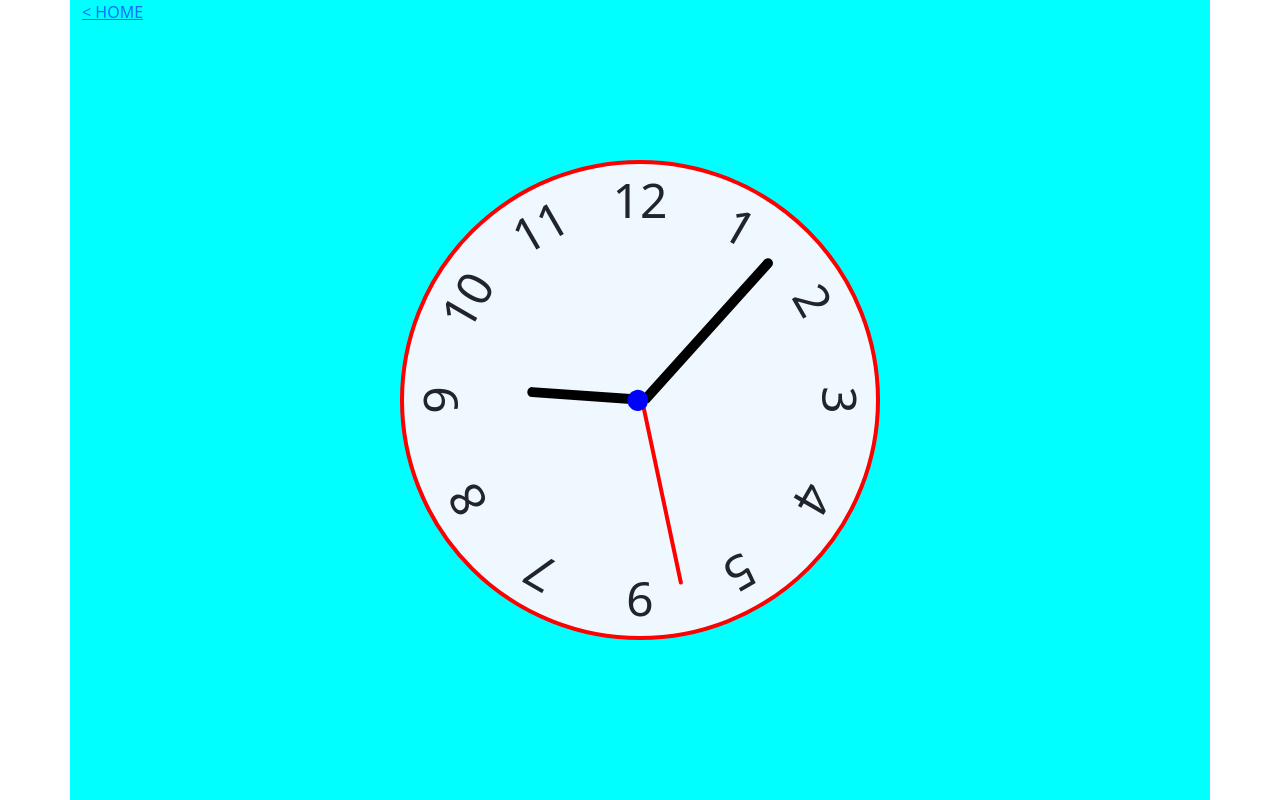
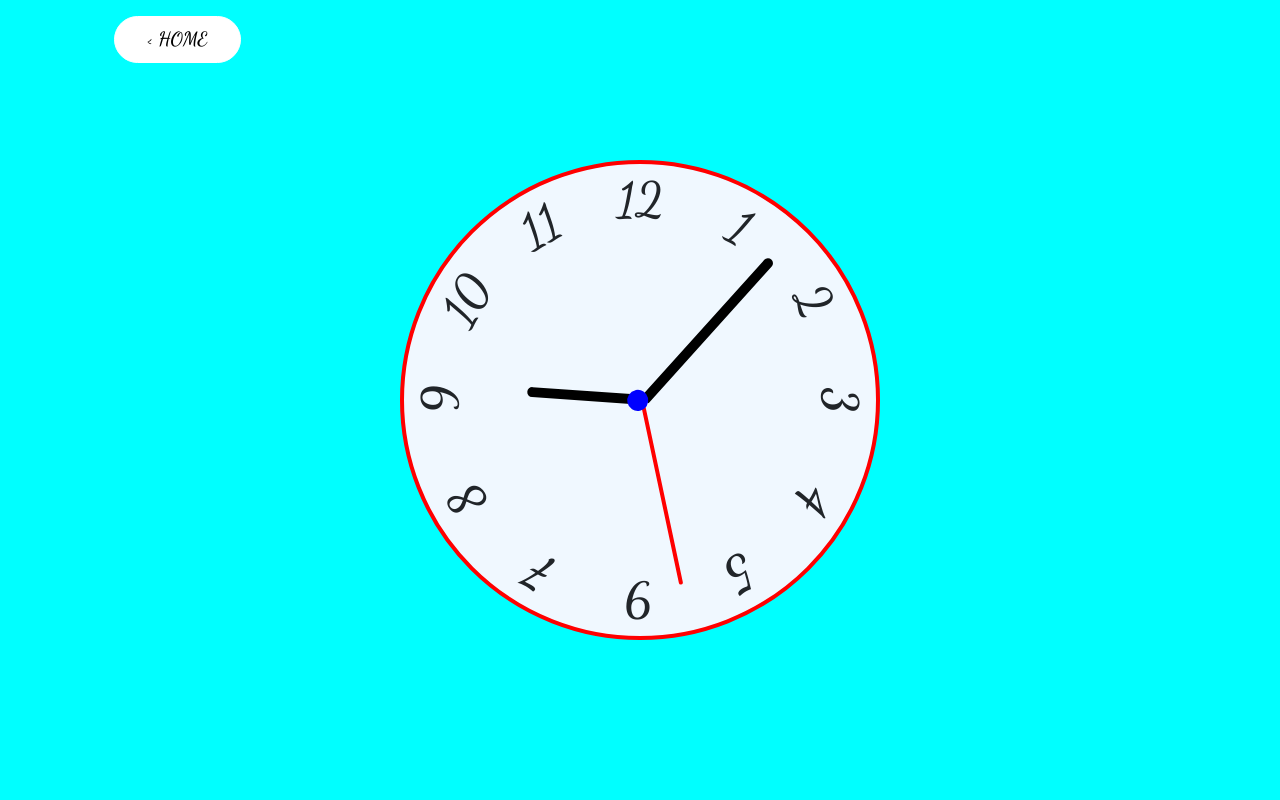
Before and after one commit to jimmythiz/analog-clock, a plain HTML site: page index.html in a window 1280 px wide. Drawn offline with nearby package versions, Linux system fonts and the light colour scheme.

Commit message:
Update style.css

```diff
--- a/style.css
+++ b/style.css
@@ -2,9 +2,16 @@
     box-sizing: border-box;
     margin: 0;
     padding: 0;
+    font-family: 'Dancing Script', cursive;
+}
+body{
+    background-color: aqua;
+}
+a{
+    text-decoration: none;
+    color: black;
 }
 .container {
-    background-color: aqua;
     height: 100vh;
     width: 100vw;
     position: relative;
@@ -107,6 +114,22 @@ div .n11 {
 .minute{
     height: 40%;
 }
+#backHome{
+    position: absolute;
+    font-size: 1.2rem;
+    margin: 1rem 0 0 2rem;
+    border: 1px solid white;
+    border-radius: 2rem;
+    padding: .5rem 2rem;
+    font-weight: bolder;
+    background-color: white;
+}
+
+#backHome:hover{
+    color: black;
+    transition: .5s ease-in-out;
+    background-color: inherit;
+}
 @media screen and (max-width: 500px) {
     .container .clock{
         width: 20rem;
```
